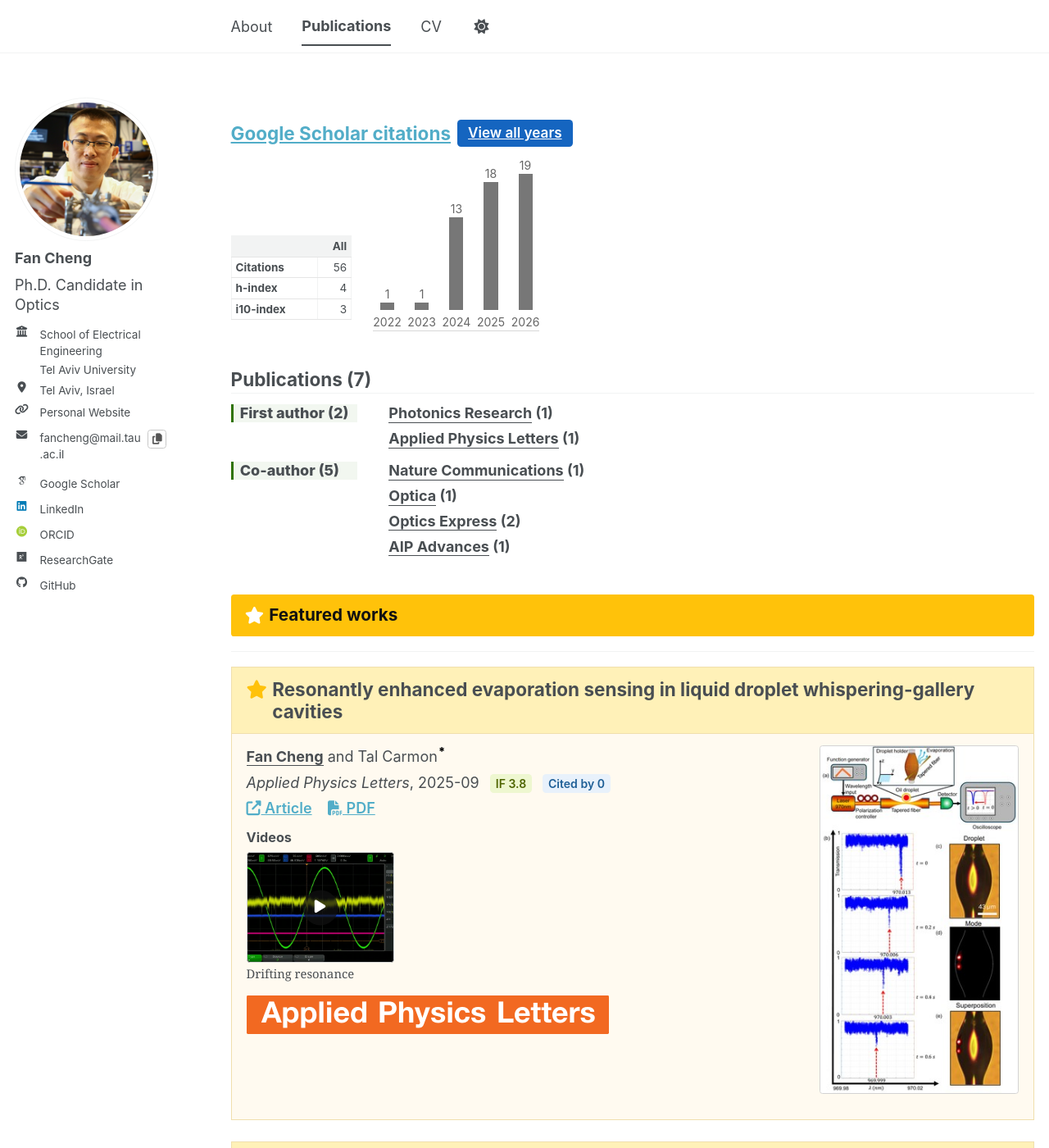
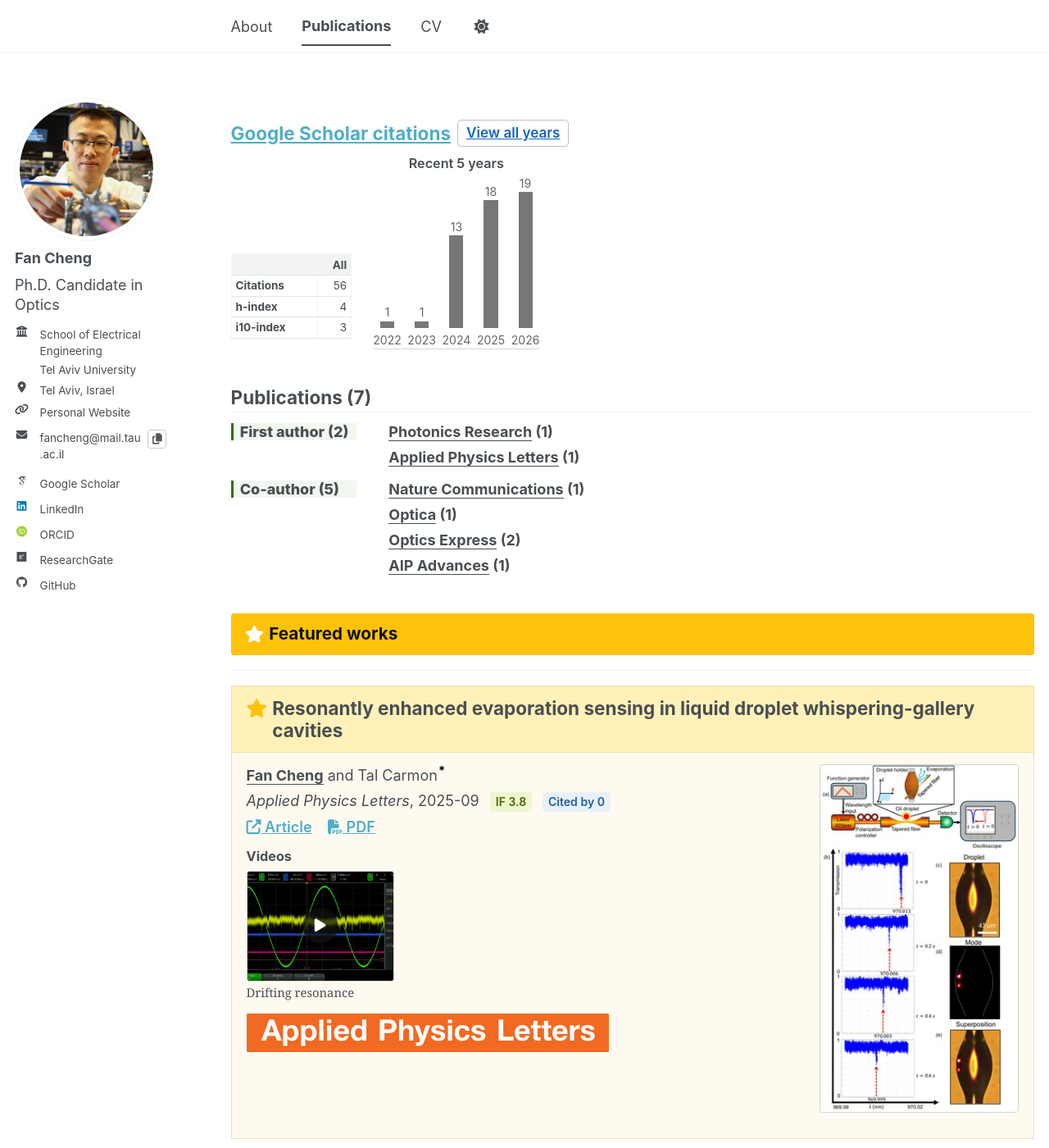
Before and after one commit to FanCheng5640/fancheng5640.github.io, a Jekyll site: the page built from _pages/publications.html, in a window 1280 px wide and 1400 px high. Shown: the whole window at 82% size. Built offline with Jekyll 4.4.1, drawn with Linux system fonts in a browser that asks for light colours; some web fonts are replaced; a script bundle is joined from its source files by our own code; library files that are not in the unit come from our copies.

Commit message:
增加近五年标签并完善完整年份视图
增加近五年标签并完善完整年份视图

```diff
--- a/_includes/scholar-citation-chart.html
+++ b/_includes/scholar-citation-chart.html
@@ -3,6 +3,10 @@
   {% assign chart_max_citations = 1 %}
 {% endif %}
 
+<div class="scholar-metrics__chart-block">
+  {% if include.label %}
+    <div class="scholar-metrics__chart-label">{{ include.label }}</div>
+  {% endif %}
   <div class="scholar-metrics__chart{% if include.all_years %} scholar-metrics__chart--all{% endif %}" aria-label="{{ include.aria_label | default: 'Google Scholar citations by year' }}">
     {% for point in include.points %}
       {% assign bar_height = point.citations | times: 100 | divided_by: chart_max_citations %}
@@ -17,3 +21,4 @@
       </div>
     {% endfor %}
   </div>
+</div>
--- /dev/null
+++ b/_includes/scholar-metrics-table.html
@@ -0,0 +1,22 @@
+<table class="scholar-metrics__table" aria-label="Google Scholar all-time metrics">
+  <thead>
+    <tr>
+      <th scope="col"></th>
+      <th scope="col">All</th>
+    </tr>
+  </thead>
+  <tbody>
+    <tr>
+      <th scope="row">Citations</th>
+      <td>{{ include.scholar.metrics.citations.all }}</td>
+    </tr>
+    <tr>
+      <th scope="row">h-index</th>
+      <td>{{ include.scholar.metrics.h_index.all }}</td>
+    </tr>
+    <tr>
+      <th scope="row">i10-index</th>
+      <td>{{ include.scholar.metrics.i10_index.all }}</td>
+    </tr>
+  </tbody>
+</table>
--- a/_pages/publications.html
+++ b/_pages/publications.html
@@ -40,30 +40,9 @@
       <a id="scholar-citations-all-link" class="scholar-metrics__all-link" href="{{ '/publications/citations/' | relative_url }}" target="scholar-citations-all" rel="noopener">View all years</a>
     </h2>
     <div class="scholar-metrics__content">
-      <table class="scholar-metrics__table">
-        <thead>
-          <tr>
-            <th scope="col"></th>
-            <th scope="col">All</th>
-          </tr>
-        </thead>
-        <tbody>
-          <tr>
-            <th scope="row">Citations</th>
-            <td>{{ scholar.metrics.citations.all }}</td>
-          </tr>
-          <tr>
-            <th scope="row">h-index</th>
-            <td>{{ scholar.metrics.h_index.all }}</td>
-          </tr>
-          <tr>
-            <th scope="row">i10-index</th>
-            <td>{{ scholar.metrics.i10_index.all }}</td>
-          </tr>
-        </tbody>
-      </table>
+      {% include scholar-metrics-table.html scholar=scholar %}
 
-      {% include scholar-citation-chart.html points=recent_citations max_citations=max_citations aria_label="Google Scholar citations for the five most recent years" %}
+      {% include scholar-citation-chart.html points=recent_citations max_citations=max_citations label="Recent 5 years" aria_label="Google Scholar citations for the five most recent years" %}
     </div>
   </section>
   <script>
--- a/_pages/scholar-citations.html
+++ b/_pages/scholar-citations.html
@@ -19,7 +19,10 @@
     <p class="scholar-citations-all__intro">
       Annual citation counts from <a href="{{ scholar.profile_url }}" target="_blank" rel="noopener">Google Scholar</a>. Data updated <time datetime="{{ scholar.updated }}">{{ scholar_updated_label }}</time>.
     </p>
-    {% include scholar-citation-chart.html points=scholar.citations_by_year max_citations=max_citations all_years=true aria_label="Google Scholar citations for all available years" %}
+    <div class="scholar-metrics__content">
+      {% include scholar-metrics-table.html scholar=scholar %}
+      {% include scholar-citation-chart.html points=scholar.citations_by_year max_citations=max_citations all_years=true aria_label="Google Scholar citations for all available years" %}
+    </div>
   </section>
 {% else %}
   <p>Google Scholar citation data is not available.</p>
--- a/_sass/layout/_publications.scss
+++ b/_sass/layout/_publications.scss
@@ -11,10 +11,11 @@
 
 .scholar-metrics__all-link {
   display: inline-block;
-  padding: 0.35rem 0.72rem;
+  padding: 0.28rem 0.55rem;
+  border: 1px solid #bdc1c4;
   border-radius: 0.25rem;
-  background: #1565c0;
-  color: #fff;
+  background: #fff;
+  color: #1565c0;
   font-size: 0.95rem;
   font-weight: 600;
   line-height: 1.2;
@@ -22,14 +23,14 @@
 }
 
 .scholar-metrics__all-link:visited,
-.scholar-metrics__all-link:hover,
 .scholar-metrics__all-link:focus {
-  color: #fff;
+  color: #1565c0;
 }
 
 .scholar-metrics__all-link:hover,
 .scholar-metrics__all-link:focus {
-  background: #0d47a1;
+  background: #e0e0e0;
+  color: #212121;
 }
 
 .scholar-metrics__all-link:focus-visible {
@@ -77,6 +78,21 @@
   min-height: 11rem;
   padding-top: 1.2rem;
   border-bottom: 1px solid #d7d7d7;
+}
+
+.scholar-metrics__chart-block {
+  justify-self: start;
+  width: max-content;
+  max-width: 100%;
+}
+
+.scholar-metrics__chart-label {
+  margin-bottom: 0.2rem;
+  color: var(--global-text-color);
+  font-size: 0.9rem;
+  font-weight: 600;
+  line-height: 1.2;
+  text-align: center;
 }
 
 .scholar-metrics__bar-group {
```
Lines whose indentation alone changed are shown as unchanged.
